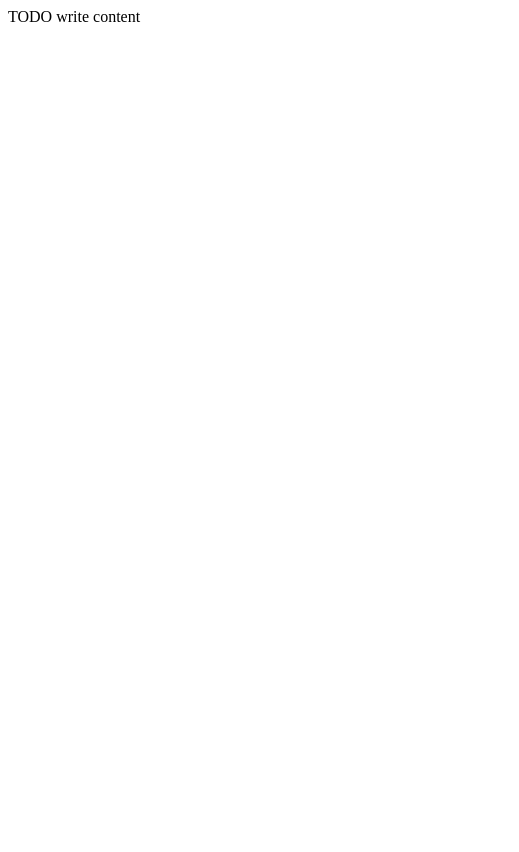
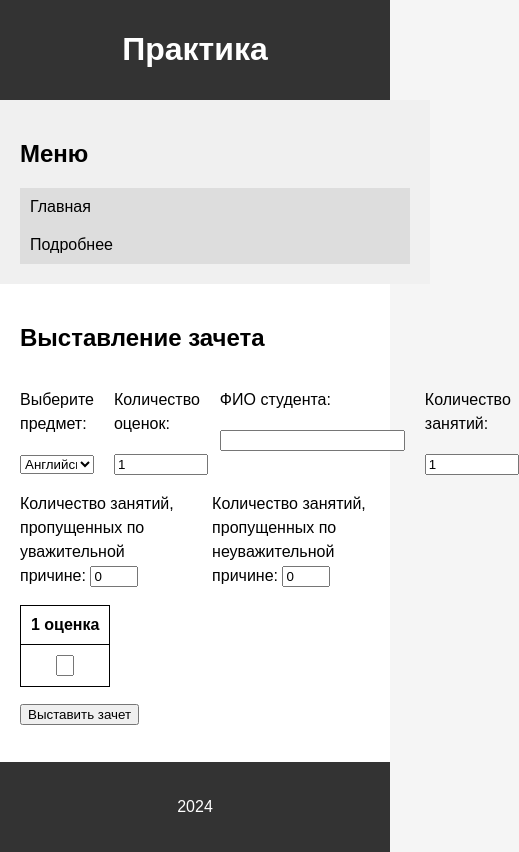
Before and after one commit to alxtws/Practice, a plain HTML site: page public_html/index.html in a window 390 px wide. Shown: the whole page, 519 px wide, since content can reach past the window. Drawn offline with Linux system fonts and the light colour scheme.

Commit message:
Добавлены js и css файлы. Завершена верстка html. Для всех элементов ввода прописаны соответствующие ограничения в JavaScript. Добавлена кнопка для принятия решения, но функционал еще не реализован.

```diff
--- a/nbproject/private/private.xml
+++ b/nbproject/private/private.xml
@@ -4,6 +4,8 @@
     <open-files xmlns="http://www.netbeans.org/ns/projectui-open-files/2">
         <group>
             <file>file:/C:/Users/Acer/Documents/NetBeansProjects/практика/public_html/index.html</file>
+            <file>file:/C:/Users/Acer/Documents/NetBeansProjects/практика/public_html/js/jsPractiice.js</file>
+            <file>file:/C:/Users/Acer/Documents/NetBeansProjects/практика/public_html/css/cssPractice.css</file>
         </group>
     </open-files>
 </project-private>
--- /dev/null
+++ b/public_html/css/cssPractice.css
@@ -0,0 +1,121 @@
+body {
+    margin: 0;
+    font-family: Arial, sans-serif;
+    display: flex;
+    justify-content: center;
+    background-color: #f5f5f5;
+}
+
+.container {
+    width: 100%; /* фиксированная ширина */
+    max-width: 1200px; /* максимальная ширина */
+    background-color: #fff;
+    display: flex;
+    flex-direction: column;
+    min-height: 100vh;
+}
+
+.header, .footer {
+    background-color: #333;
+    color: #fff;
+    text-align: center;
+    padding: 10px 0;
+
+}
+
+.menu, .content, .footer {
+    padding: 20px;
+}
+
+.main {
+    flex: 1;
+    display: flex;
+}
+.menu {
+    width: 20%;
+    background-color: #f0f0f0;
+}
+
+.menu ul {
+    list-style-type: none;
+    padding: 0;
+    margin: 0;
+}
+
+.menu li {
+    position: relative;
+}
+
+.menu a {
+    display: block;
+    padding: 10px;
+    background: #ddd;
+    text-decoration: none;
+    color: #000;
+}
+
+.menu a:hover {
+    background: #bbb;
+}
+
+.submenu {
+    display: none;
+    position: absolute;
+    top: 0;
+    left: 100%;
+    width: 200px; /* Ширина выпадающего меню */
+    white-space: nowrap;
+}
+
+.submenu li {
+    display: inline-block;
+}
+
+.menu li:hover .submenu {
+    display: flex;
+}
+
+.content {
+    width: 80%;
+}
+@media (max-width: 768px) {
+    .main {
+        flex-direction: column;
+    }
+    .menu, .content {
+        width: 100%;
+    }
+}
+
+.row {
+    display: flex;
+    align-items: flex-start;
+/*    justify-content: space-between;*/
+}
+
+.column {
+    margin-right: 20px;
+    line-height: 1.5;
+}
+
+select {
+    width: 100%;
+}
+
+table{
+    border: 1px solid black;
+    border-collapse: collapse;
+}
+
+td, th{
+   border: 1px solid black;
+   padding: 10px;
+}
+
+.mark {
+    width: 10px;
+}
+
+.hidden {
+    display: none;
+}
--- a/public_html/index.html
+++ b/public_html/index.html
@@ -1,15 +1,43 @@
 <!DOCTYPE html>
-<!--
-Click nbfs://nbhost/SystemFileSystem/Templates/Licenses/license-default.txt to change this license
-Click nbfs://nbhost/SystemFileSystem/Templates/Other/html.html to edit this template
--->
 <html>
     <head>
-        <title>TODO supply a title</title>
+        <title>Практика</title>
         <meta charset="UTF-8">
         <meta name="viewport" content="width=device-width, initial-scale=1.0">
+        <link href="css/cssPractice.css" rel="stylesheet">
+        <SCRIPT src="js/jsPractiice.js"></SCRIPT>
     </head>
     <body>
-        <div>TODO write content</div>
+<div class="container">
+        <div class="header">
+            <h1>Практика</h1>
+        </div>
+        <div class="main">
+            <div class="menu">
+                <h2>Меню</h2>
+                <ul>
+                    <li>
+                        <a href="#home">Главная</a>
+                    </li>
+                    <li>
+                        <a href="#">Подробнее</a>
+                        <ul class="submenu">
+                            <li><a href="#about">О нас</a></li>
+                            <li>
+                                <a href="#contact">Контактная информация</a>
+                            </li>
+                        </ul>
+                    </li>
+                </ul>
+            </div>
+            <div class="content">
+                <h2>Контент</h2>
+                <p>Здесь размещается основной контент страницы.</p>
+            </div>
+        </div>
+        <div class="footer">
+            <p>2024</p>
+        </div>
+    </div>
     </body>
 </html>
--- /dev/null
+++ b/public_html/js/jsPractiice.js
@@ -0,0 +1,224 @@
+const routes = {
+    home: `
+        <h2>Выставление зачета</h2>
+        <div class="row">
+            <div class="column">
+                <p>Выберите предмет:</p>
+                <p>
+                    <select id="choose1">
+                        <option>Английский язык</option>
+                        <option>Математика</option>
+                        <option>Информатика</option>
+                        <option>Русский язык</option>
+                        <option>Биология</option>
+                        <option>Химия</option>
+                    </select>
+                </p>
+            </div>
+            <div class="column">
+                <p>Количество оценок:</p>
+                <p>
+                    <input type="number" style= "width: 100%;" id="marksCount" step="1" min="1" max="10" value="1"/>
+                </p>
+            </div>
+            <div class="column">
+                <p>
+                    ФИО студента:
+                </p>
+                <p>
+                    <input type="text" class="fio">
+                </p>
+            </div>
+            <div class="column">
+                <p>
+                    Количество занятий:
+                </p>
+                <p>
+                    <input type="number" style= "width: 100%;" id="classCount" step="1" min="1" max="15" value="1"/>
+                </p>
+            </div>
+        </div>
+        <div class="row">
+            <div class="column">
+                Количество занятий, пропущенных по уважительной причине:
+                <input type="number" class="missClassCount" id="respectfully" step="1" min="0" max="1" value="0"/>
+            </div>
+            <div class="column">
+                Количество занятий, пропущенных по неуважительной причине:
+                <input type="number" class="missClassCount" id="unrespectfully" step="1" min="0" max="1" value="0"/>
+            </div>
+        </div>
+        <div style= "margin-top: 17px;">
+            <table id="tabl">
+                <tr>
+                    <th>1 оценка</th>
+                </tr>
+                <tr>
+                    <th><input type="text" class="mark"></th>
+                </tr>
+            </table>
+        </div>
+        <div style= "margin-top: 17px;">
+            <button id="Button" type="button">Выставить зачет</button>
+            <button id="Cleaning" type="button" class = "hidden">Очистить</button>
+        </div>
+        <div style= "margin-top: 17px;">
+            <p id="Result"></p>
+        </div>
+    `,
+    about: `
+        <h2>О нас</h2>
+        <p>Здесь вы можете узнать о нас.</p>
+    `,
+    contact: `
+        <h2>Контакты</h2>
+        <p>Контактная информация.</p>
+    `
+};
+
+function loadContent() {
+    const hash = location.hash.replace('#', '');
+    const contentDiv = document.querySelector('.content');
+    contentDiv.innerHTML = routes[hash] || routes.home;
+    // Получаем все элементы с классом "mark"
+    var elements = contentDiv.querySelectorAll('.mark[type="text"]');
+    // Проходим по каждому элементу и устанавливаем атрибут maxlength="1"
+    elements.forEach(function(element) {
+        element.setAttribute('maxlength', '1');
+    });
+
+// кол-во оценок
+    var marksCount = contentDiv.querySelector('#marksCount');
+    var button = contentDiv.querySelector('#Button');
+    previusValue = marksCount.value;
+    if (marksCount) {
+        marksCount.addEventListener('input', function(event) {
+           MarksCountControl (event, marksCount, previusValue, button)
+        })
+        contentDiv.addEventListener('input', (event) =>{
+            MarkContor (event);
+        })
+    };
+
+// кол-во занятий
+    var classCount = contentDiv.querySelector('#classCount');
+    if (classCount) {
+        classCount.addEventListener('input', function(event) {
+            ClassCountControl(event, classCount, contentDiv);
+        });
+    };
+// пропуски
+    var elements = contentDiv.querySelectorAll('.missClassCount');
+    elements.forEach(function(element){
+       element.addEventListener('input', function(event) {
+            MissClassCountControl(element);
+       });
+    })
+
+}
+
+document.addEventListener('DOMContentLoaded', function() {
+    window.addEventListener('hashchange', loadContent);
+    loadContent(); // Загрузка контента при начальной загрузке страницы
+});
+
+
+function MarksCountControl (event, marksCount, previusValue, button) {
+    if (marksCount.value === "" && isNaN(previusValue) == false){
+        marksCount.value = "";
+        var table = document.getElementById('tabl');
+        table.innerHTML = '';
+        button.classList.add('hidden');
+    }
+    else if (marksCount.value > 10) {
+        alert ("Значение не может быть больше 10");
+        marksCount.value = marksCount.value.charAt(0);
+    }
+    else if ((marksCount.value < 1  && marksCount.value != "")) {
+        alert ("Значение не может быть меньше 1");
+        marksCount.value = "";
+    }
+    else {
+       if (button.classList.contains('hidden')) {
+           button.classList.remove('hidden');
+       }
+       var table = document.getElementById('tabl');
+       var rowCount = table.rows.length;
+       table.innerHTML = '';
+       var tr = document.createElement('tr');
+       var tr1 = document.createElement('tr');
+       for (let i = 0; i < marksCount.value; i++){
+           tr.innerHTML += '<th>' + (i + 1) + " оценка" + '</th>';
+           tr1.innerHTML += '<th><input type="text" class="mark"></th>'
+       }
+       table.appendChild(tr);
+       table.appendChild(tr1);
+    }
+    var elements = contentDiv.querySelectorAll('.mark[type="text"]');
+    elements.forEach(function(element){
+        element.setAttribute('maxlength', '1');
+    })
+    previusValue = event.target.value;
+}
+
+function ClassCountControl (event, classCount, contentDiv) {
+    var elements = contentDiv.querySelectorAll('.missClassCount');
+    if (classCount.value === ""){
+         classCount.value = "";
+         elements.forEach(function(element){
+           console.log("eee");
+           element.setAttribute('disabled', 'true');
+        })
+     }
+     else if (classCount.value > 15) {
+         alert ("Значение не может быть больше 15");
+         classCount.value = classCount.value.charAt(0);
+     }
+     else if ((classCount.value < 1  && classCount.value != "")) {
+         alert ("Значение не может быть меньше 1");
+         classCount.value = "";
+     }
+     else {
+        elements.forEach(function(element) {
+            element.removeAttribute('disabled');
+            element.setAttribute('max', classCount.value);
+            if (parseInt(element.value) > parseInt(classCount.value)) {
+                element.value = classCount.value;
+            }
+        });
+     }
+}
+
+function MarkContor (event){
+    if (event.target.classList.contains('mark')){
+        if (isNaN(event.target.value)){
+            alert ("Необходимо ввести число!");
+            event.target.value = "";
+        }
+        else if (event.target.value < 1 && event.target.value != ""){
+            alert ("Оценка не может быть меньше 1!");
+            event.target.value = "";
+        }
+        else if (event.target.value > 5){
+           alert ("Оценка не может быть больше 5!");
+           event.target.value = "";
+        }
+    }
+}
+
+function MissClassCountControl(element){
+    const maxAttributeValue = element.getAttribute('max');
+    if (element.value === ""){
+        element.value = "";
+    }
+    else if (parseInt(element.value) > parseInt(maxAttributeValue)) {
+        console.log("атрибут: " + maxAttributeValue + " Элемент: " + element.value);
+
+        alert ("Значение не может быть больше " + maxAttributeValue);
+        element.value = element.value.charAt(0);
+    }
+    else if (element.value < 0  && element.value != "") {
+        alert ("Значение не может быть меньше 0");
+        element.value = "";
+    }
+}
```
